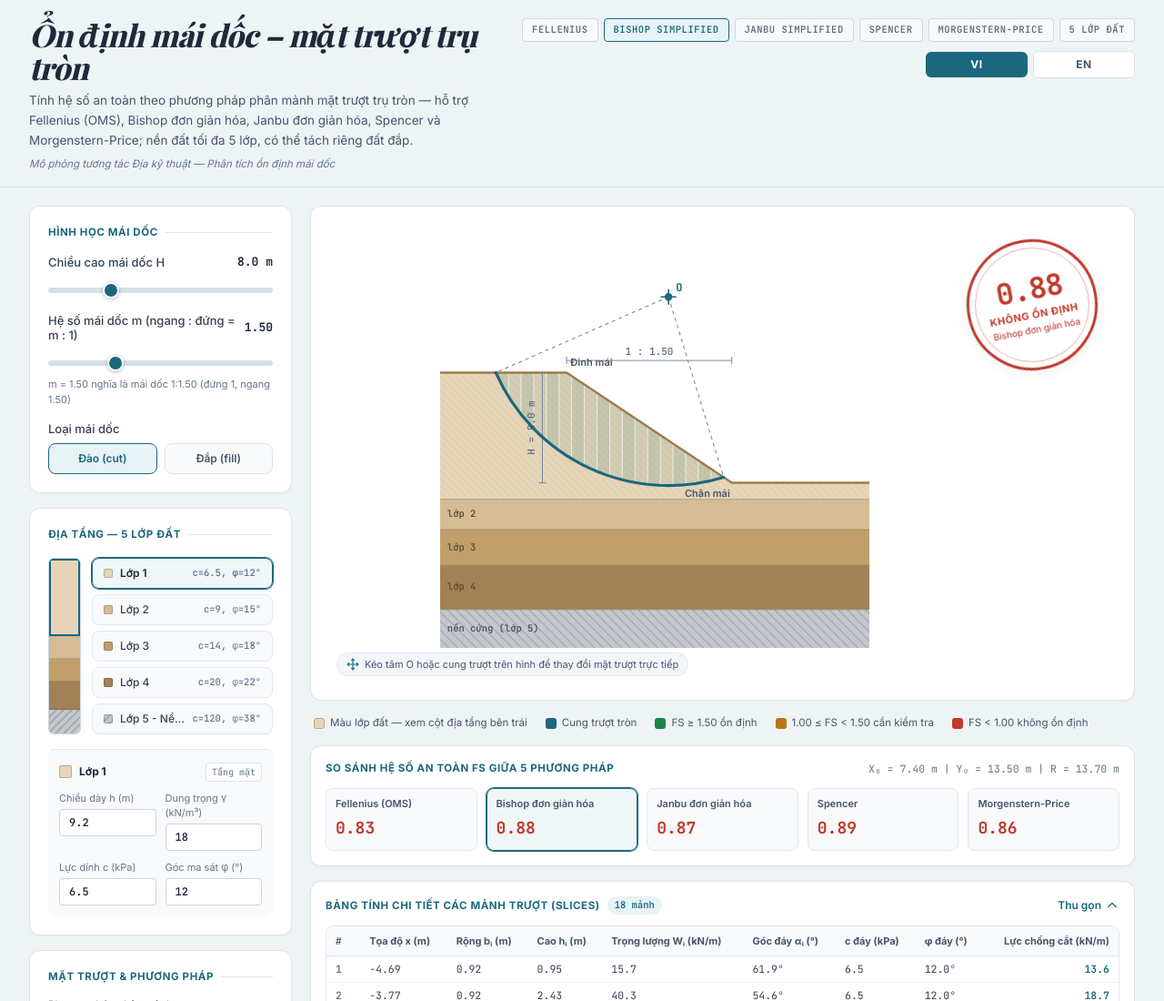
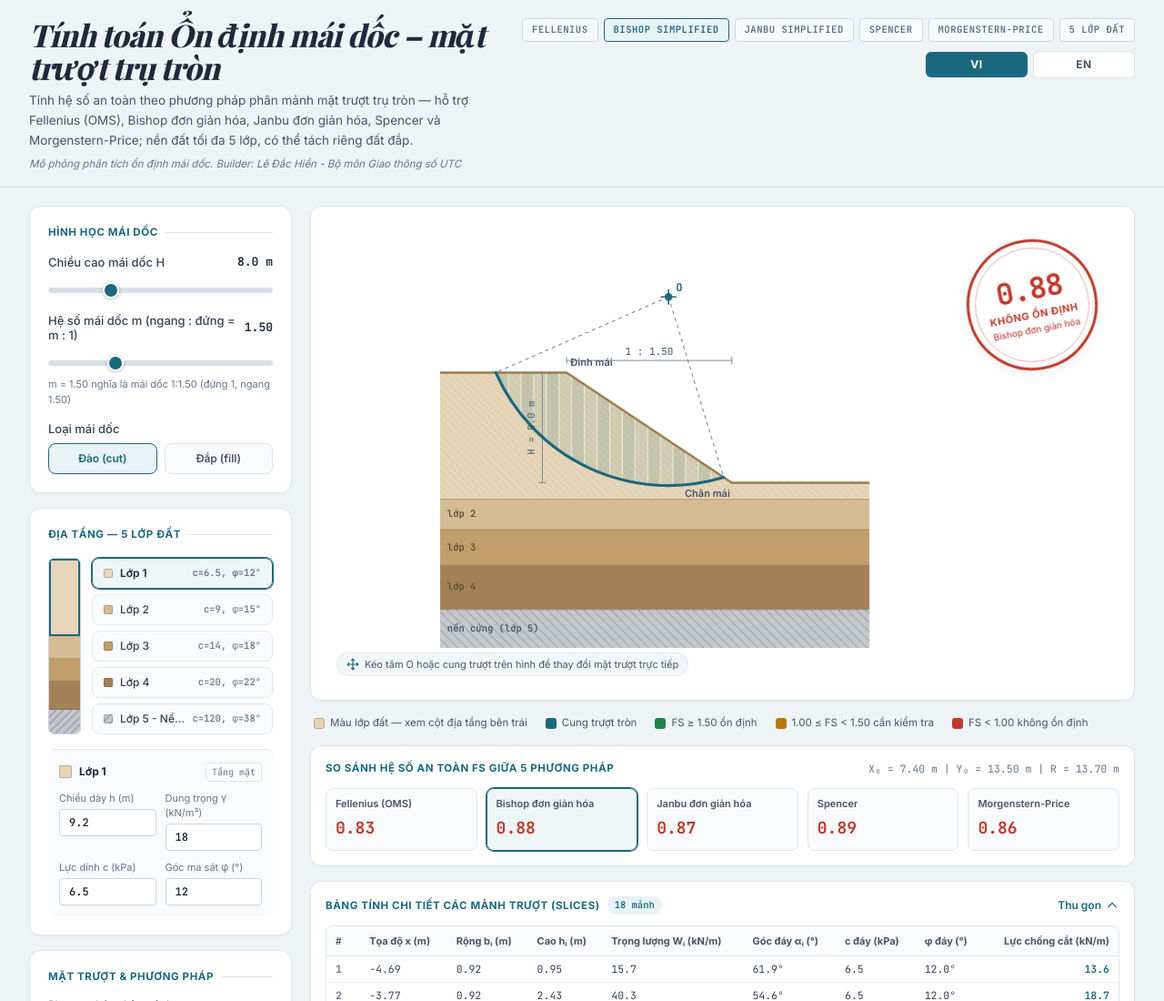
Before and after one commit to ledachien/slope, a plain HTML site: page index.html in a window 1280 px wide. Shown: the top 1100 px of the page at 91% size. Drawn offline with nearby package versions, Linux system fonts and the light colour scheme; a web font is replaced by a local one.

Commit message:
Update index.html

```diff
--- a/index.html
+++ b/index.html
@@ -512,9 +512,9 @@
     // Internationalization dictionary
     const I18N = {
       vi: {
-        mainTitle: "Ổn định mái dốc – mặt trượt trụ tròn",
+        mainTitle: "Tính toán Ổn định mái dốc – mặt trượt trụ tròn",
         subtitle: "Tính hệ số an toàn theo phương pháp phân mảnh mặt trượt trụ tròn — hỗ trợ Fellenius (OMS), Bishop đơn giản hóa, Janbu đơn giản hóa, Spencer và Morgenstern-Price; nền đất tối đa 5 lớp, có thể tách riêng đất đắp.",
-        attribution: "Mô phỏng tương tác Địa kỹ thuật — Phân tích ổn định mái dốc",
+        attribution: "Mô phỏng phân tích ổn định mái dốc. Builder: Lê Đắc Hiền - Bộ môn Giao thông số UTC",
         badgeLayers: "5 LỚP ĐẤT",
         cardGeomTitle: "HÌNH HỌC MÁI DỐC",
         labelH: "Chiều cao mái dốc H",
```
